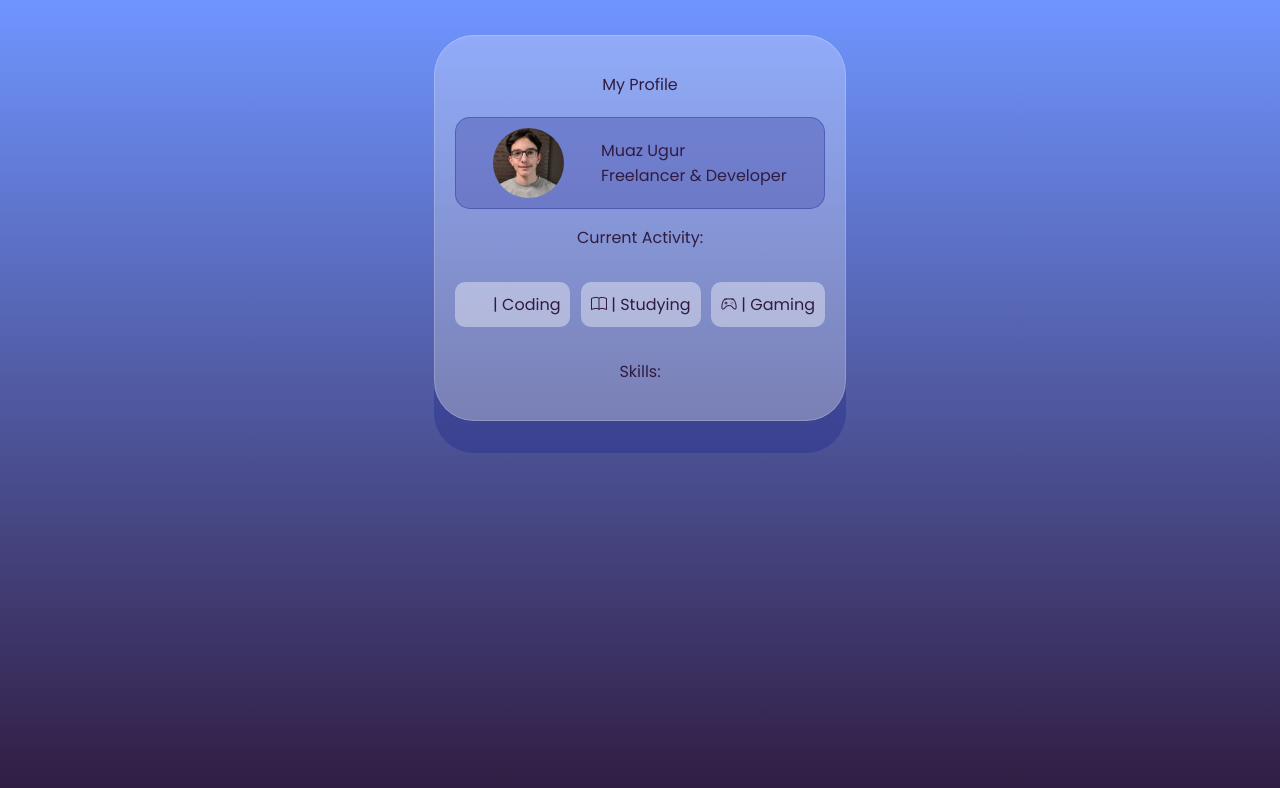
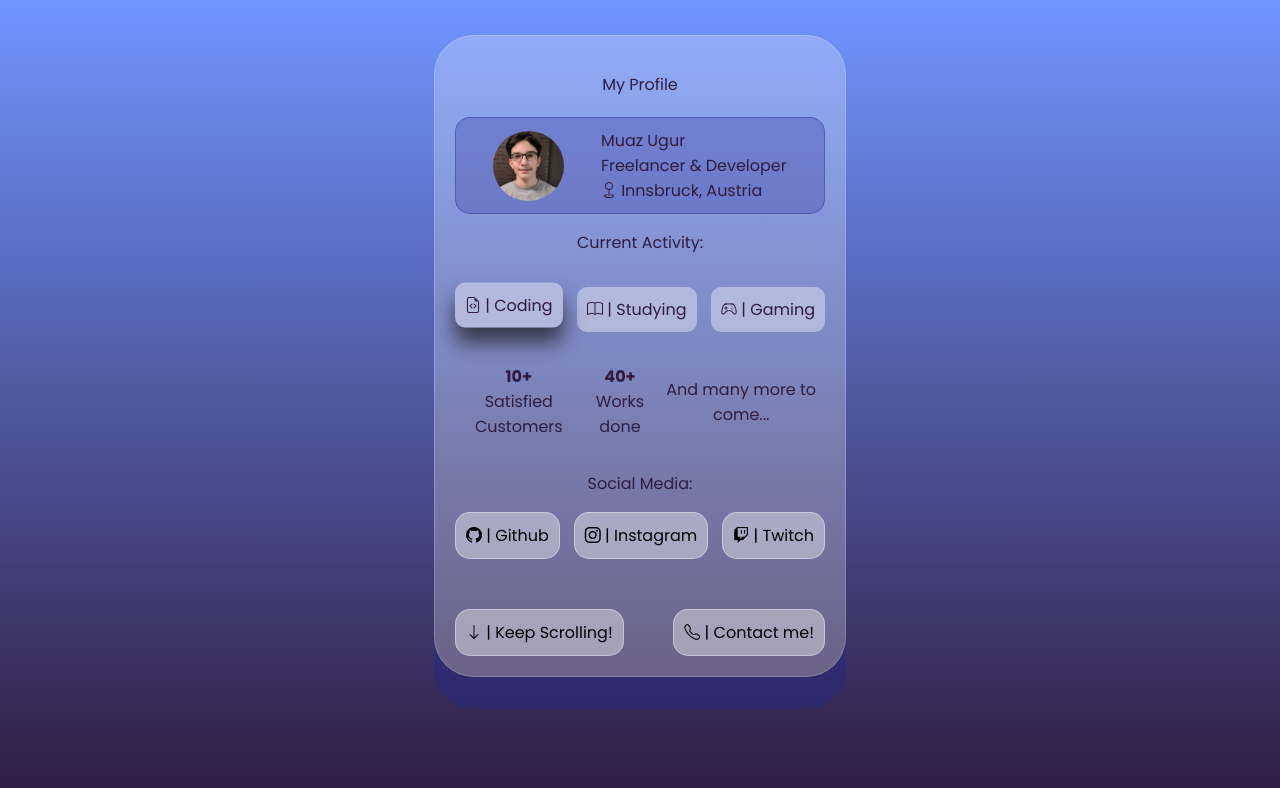
Before and after one commit to FateAssassin/fateassassin.github.io-archive-, a plain HTML site: page index.html in a window 1280 px wide. Drawn offline with nearby package versions, Linux system fonts and the light colour scheme.

Commit message:
Finished the card I do believe

```diff
--- a/index.html
+++ b/index.html
@@ -18,7 +18,8 @@
         <img height="70" src="assets/muaz.jpeg" class="userAvatar" />
         <div class="userDetails">
           <span>Muaz Ugur</span><br>
-          <span>Freelancer & Developer</span>
+          <span>Freelancer & Developer</span><br>
+          <span><span><i class="bi bi-geo"></i></span> Innsbruck, Austria</span>
         </div>
 
       </div>
@@ -26,7 +27,7 @@
 
         <p class="center">Current Activity:</p>
         <div class="alignItems activities">
-          <p><span><i class="blinking-green">&nbsp;&nbsp;&nbsp;&nbsp;&nbsp;</i></span> | Coding</p>
+          <p class="currentactivity"><span><i class="bi bi-file-earmark-code"></i></span> | Coding</p>
           <p><span><i class="bi bi-book"></i></span> | Studying</p>
           <p><span><i class="bi bi-controller"></i></span> | Gaming</p>
         </div>
@@ -34,10 +35,32 @@
       </div>
 
       <div>
-        <p class="center">Skills:</p>
+        <div class="alignItems center">
+          <p><b>10+</b><br>Satisfied Customers</p>
+          <p><b>40+</b><br>Works done</p>
+          <p>And many more to come...</p>
+        </div>
+      </div>
 
+      <div>
+        <p class="center">Social Media:</p>
+        <div class="alignItems socialmedia">
+          <a href="https://github.com/FateAssassin"><span><i class="bi bi-github"></i></span> | Github</a>
+          <a href="https://instagram.com/muazugur"><span><i class="bi bi-instagram"></i></span> | Instagram</a>
+          <a href="https://twitch.tv/fateassassin66"><span><i class="bi bi-twitch"></i></span> | Twitch</a>
+        </div>
+      </div>
+      <br><br>
+      <div class="center alignItems buttonsBottom">
+        <a href=""><span><i class="bi bi-arrow-down"></i></span> | Keep Scrolling!</a>
+        <a href=""><span><i class="bi bi-telephone"></i></span> | Contact me!</a>
       </div>
 
     </div>
+
+    <div class="recentProjects">
+
+    </div>
+
   </body>
 </html>
--- a/styles/index.css
+++ b/styles/index.css
@@ -1,18 +1,4 @@
-@keyframes blink-green {
-  from, to {
-    opacity: 0;
-    background-color: green;
-  }
-  50% {
-    opacity: 1;
-  }
-}
-.blinking-green {
-  animation: 1s blink-green ease infinite;
-  width: 20px;
-  height: 20px;
-  border-radius: 100%
-}
+html, body {margin: 0;}
 
 :root {
   --color-one: #1c0b2b;
@@ -84,7 +70,33 @@ body {
   border-radius: 10px;
   padding: 10px 10px;
 }
+.currentactivity{
+  transform: translateY(-10%);
+  box-shadow: 0px 15px 20px rgba(22, 22, 22, 0.7);
+}
 
-.skills li{
-  background-color: black;
+.socialmedia a{
+  padding: 10px 10px;
+  border: 1px solid rgb(251, 251, 251, 0.4);
+  background-color: rgb(251, 251, 251, 0.4);
+  text-decoration: none;
+  color: black;
+  border-radius: 15px;
+  transition: 0.3s;
 }
+.socialmedia a:hover{
+  transform: translateY(-10%);
+  box-shadow: 0px 15px 20px rgba(22, 22, 22, 0.7);
+}
+.buttonsBottom a{
+  padding: 10px 10px;
+  border: 1px solid rgb(251, 251, 251, 0.4);
+  background-color: rgb(251, 251, 251, 0.4);
+  text-decoration: none;
+  color: black;
+  border-radius: 15px;
+  transition: 0.3s;
+}
+.buttonsBottom a:hover{
+  transform: translateY(-25%);
+}
```
